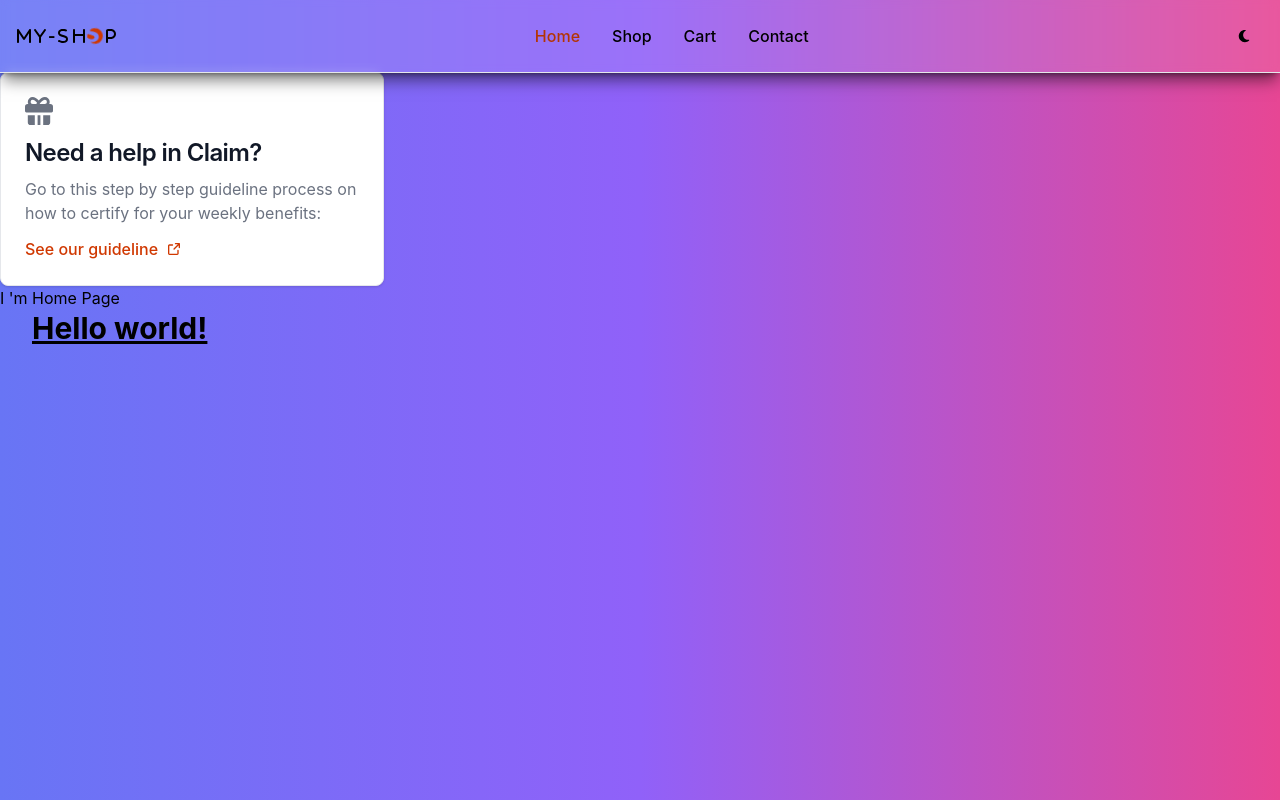
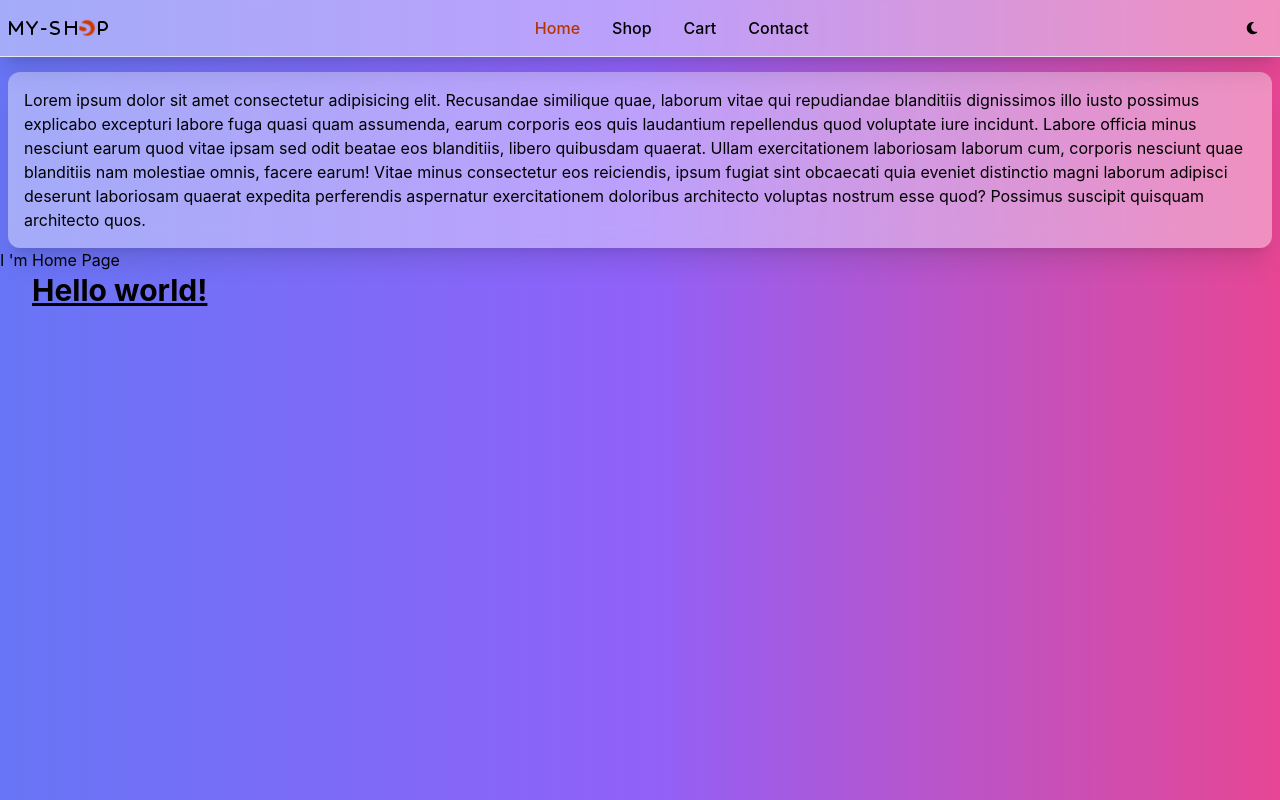
Before and after one commit to GrowinFlow/myshop, a React (Create React App) app: page / in a window 1280 px wide. Built offline with nearby package versions, Linux system fonts and the light colour scheme.

Commit message:
create simple home

```diff
--- a/src/Layout/Header.js
+++ b/src/Layout/Header.js
@@ -16,8 +16,8 @@ function Header() {
 
   return (
     <>
-      <nav className="bg-glassl dark:bg-glassd shadow-lg shadow-[rgba(0,0,0,0.5)] dark:shadow-[rgba(255,255,255,0.4)] dark:shadow-md dark:border-gray-700 fixed w-full z-20 top-0 start-0 border-b border-gray-200 backdrop-blur-sm">
-        <div className="max-w-screen-xl flex flex-wrap items-center justify-between mx-auto p-4">
+      <nav className="bg-glassl dark:bg-glassd shadow-xl dark:shadow-2xl dark:border-gray-700 fixed w-full z-20 top-0 start-0 border-b border-gray-200 backdrop-blur-sm">
+        <div className="container flex flex-wrap items-center justify-between mx-auto p-2">
           <a href="#" className="flex items-center space-x-3 rtl:space-x-reverse">
             <Logo color="gray-700" darkColor="white" size="xxl" />
           </a>
--- a/src/Layout/PreComponents/NavItems.js
+++ b/src/Layout/PreComponents/NavItems.js
@@ -11,8 +11,8 @@ function NavItems({ label, link, closeMenu }) {
         to={link}
         className={`block py-2 px-3 rounded ${
           isActive
-            ? 'text-orange-700 dark:text-orange-400 bg-glassl dark:bg-glassd md:bg-transparent md:p-0 shadow-lg shadow-[rgba(0,0,0,0.5)] dark:shadow-[rgba(255,255,255,0.4)] dark:shadow-sm md:shadow-none md:dark:shadow-none dark:md:bg-transparent'
-            : 'md:p-0 md:dark:hover:text-orange-400 md:bg-transparent dark:text-white hover:bg-glassl dark:hover:bg-glassd dark:hover:text-white md:dark:hover:bg-transparent md:dark:bg-transparent dark:border-gray-700 hover:shadow-lg shadow-[rgba(0,0,0,0.5)] dark:shadow-[rgba(255,255,255,0.4)] hover:dark:shadow-sm'
+            ? 'text-orange-700 dark:text-orange-400 bg-glassl bg-whit dark:bg-glassd md:bg-transparent md:p-0 shadow-xl dark:shadow-2xl md:shadow-none md:dark:shadow-none dark:md:bg-transparent'
+            : 'md:p-0 md:dark:hover:text-orange-400 md:bg-transparent dark:text-white hover:bg-glassl dark:hover:bg-black dark:hover:text-white md:dark:hover:bg-transparent md:dark:bg-transparent dark:border-gray-700 hover:shadow-xl dark:hover:shadow-2xl'
         } hover:bg-gray-100 md:hover:bg-transparent md:shadow-transparent md:bg-transparent`}
         onClick={closeMenu}
       >
--- a/src/Pages/Home.js
+++ b/src/Pages/Home.js
@@ -3,7 +3,14 @@ import Card from './../Component/Card'
 function Home() {
   return (
     <>
-    <Card/>
+    <div className="container mx-auto md:px-2 h-auto flex flex-col  justify-center">
+      <div className="card rounded-xl bg-glassl dark:bg-glassd flex justify-center items-center p-4 backdrop-blur-md shadow-xl dark:shadow-2xl text-black dark:text-white">
+
+      <p>
+        Lorem ipsum dolor sit amet consectetur adipisicing elit. Recusandae similique quae, laborum vitae qui repudiandae blanditiis dignissimos illo iusto possimus explicabo excepturi labore fuga quasi quam assumenda, earum corporis eos quis laudantium repellendus quod voluptate iure incidunt. Labore officia minus nesciunt earum quod vitae ipsam sed odit beatae eos blanditiis, libero quibusdam quaerat. Ullam exercitationem laboriosam laborum cum, corporis nesciunt quae blanditiis nam molestiae omnis, facere earum! Vitae minus consectetur eos reiciendis, ipsum fugiat sint obcaecati quia eveniet distinctio magni laborum adipisci deserunt laboriosam quaerat expedita perferendis aspernatur exercitationem doloribus architecto voluptas nostrum esse quod? Possimus suscipit quisquam architecto quos.
+      </p>
+      </div>
+    </div>
     <div>I 'm Home Page</div>
     </>
   )
--- a/tailwind.config.js
+++ b/tailwind.config.js
@@ -9,8 +9,8 @@ module.exports = {
   theme: {
     extend: {
       colors: {
-        'glassl':"rgba(255,255,255,0.1)",
-        'glassd':"rgba(0,0,0,0.4)"
+        'glassl':"rgba(255,255,255,0.4)",
+        'glassd':"rgba(40,25,0,0.4)"
        },
     },
   },
```
